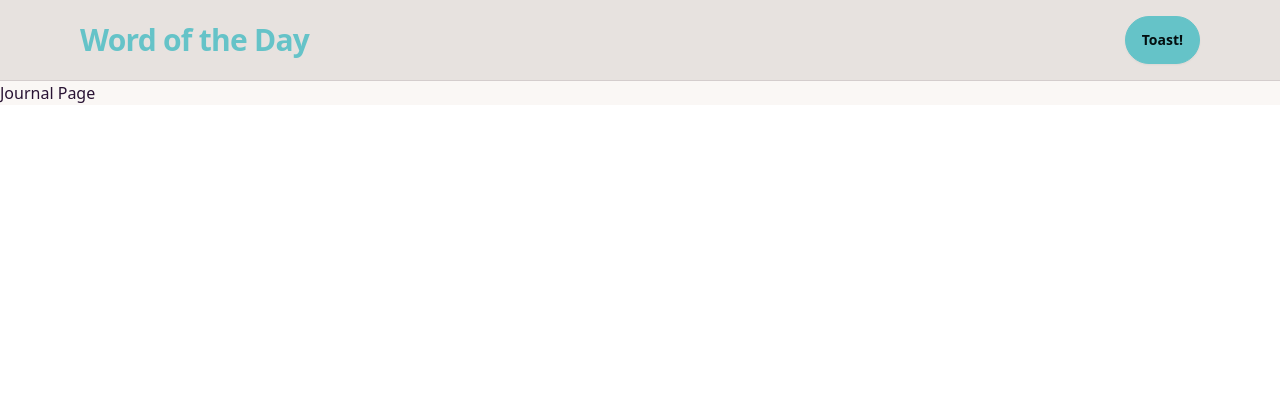
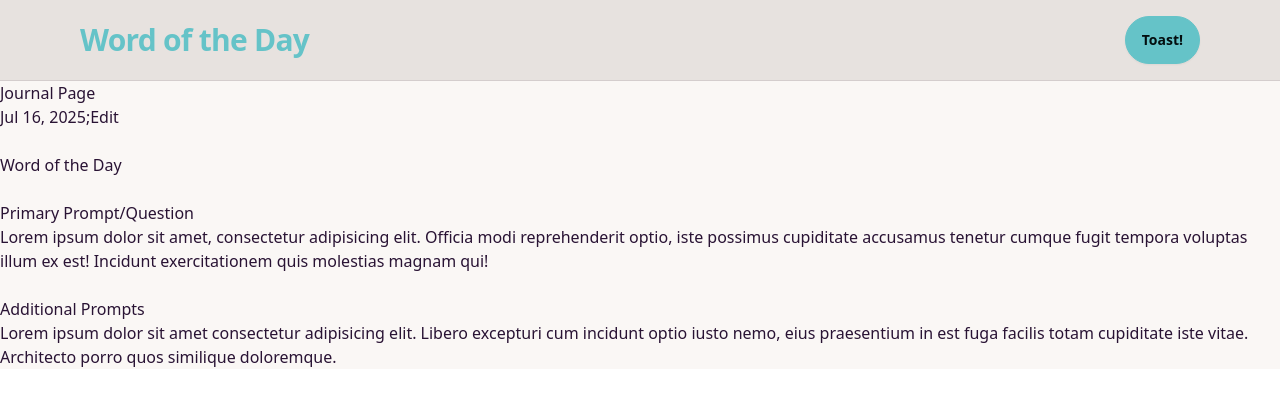
Before and after one commit to freeCodeCamp-2025-Summer-Hackathon/purple-array, a React (Vite) app in the folder frontend/: page /journal in a window 1280 px wide. Shown: the top 406 px of the page. Built offline with nearby package versions, Linux system fonts and the light colour scheme.

Commit message:
feat: add journal entry component
Created basic journal entry component. created a utils.js with a format date function in lib directory.

```diff
--- /dev/null
+++ b/frontend/src/components/home/JournalEntry.jsx
@@ -0,0 +1,30 @@
+import { Link } from "react-router";
+import {formatDate} from "../../lib/utils"
+
+const JournalEntry = () => {
+
+  return (
+    <div>
+        <header>
+            <span>
+                {formatDate(new Date())};
+            </span>
+            <button>
+                <Link to={""}>Edit</Link>
+            </button>
+        </header>
+        <br />
+        <h1>Word of the Day</h1>
+        <br />
+        <div>
+            <h2>Primary Prompt/Question</h2>
+            <p>Lorem ipsum dolor sit amet, consectetur adipisicing elit. Officia modi reprehenderit optio, iste possimus cupiditate accusamus tenetur cumque fugit tempora voluptas illum ex est! Incidunt exercitationem quis molestias magnam qui!</p>
+            <br />
+            <h2>Additional Prompts</h2>
+            <p>Lorem ipsum dolor sit amet consectetur adipisicing elit. Libero excepturi cum incidunt optio iusto nemo, eius praesentium in est fuga facilis totam cupiditate iste vitae. Architecto porro quos similique doloremque.</p>
+        </div>
+    </div>
+  )
+}
+
+export default JournalEntry
--- /dev/null
+++ b/frontend/src/lib/utils.js
@@ -0,0 +1,7 @@
+export function formatDate(date) {
+    return date.toLocaleDateString("en-US", {
+        month: "short",
+        day: "numeric",
+        year: "numeric"
+    });
+}
--- a/frontend/src/pages/JournalPage.jsx
+++ b/frontend/src/pages/JournalPage.jsx
@@ -1,12 +1,15 @@
 import React from 'react';
 import Navbar from '../components/generic/Navbar';
+import JournalEntry from '../components/home/JournalEntry';
 
 const JournalPage = () => {
 	return (
 		<div>
 			<Navbar />
 			<h1>Journal Page</h1>
+            <JournalEntry />
 		</div>
+
 	);
 };
 
```
